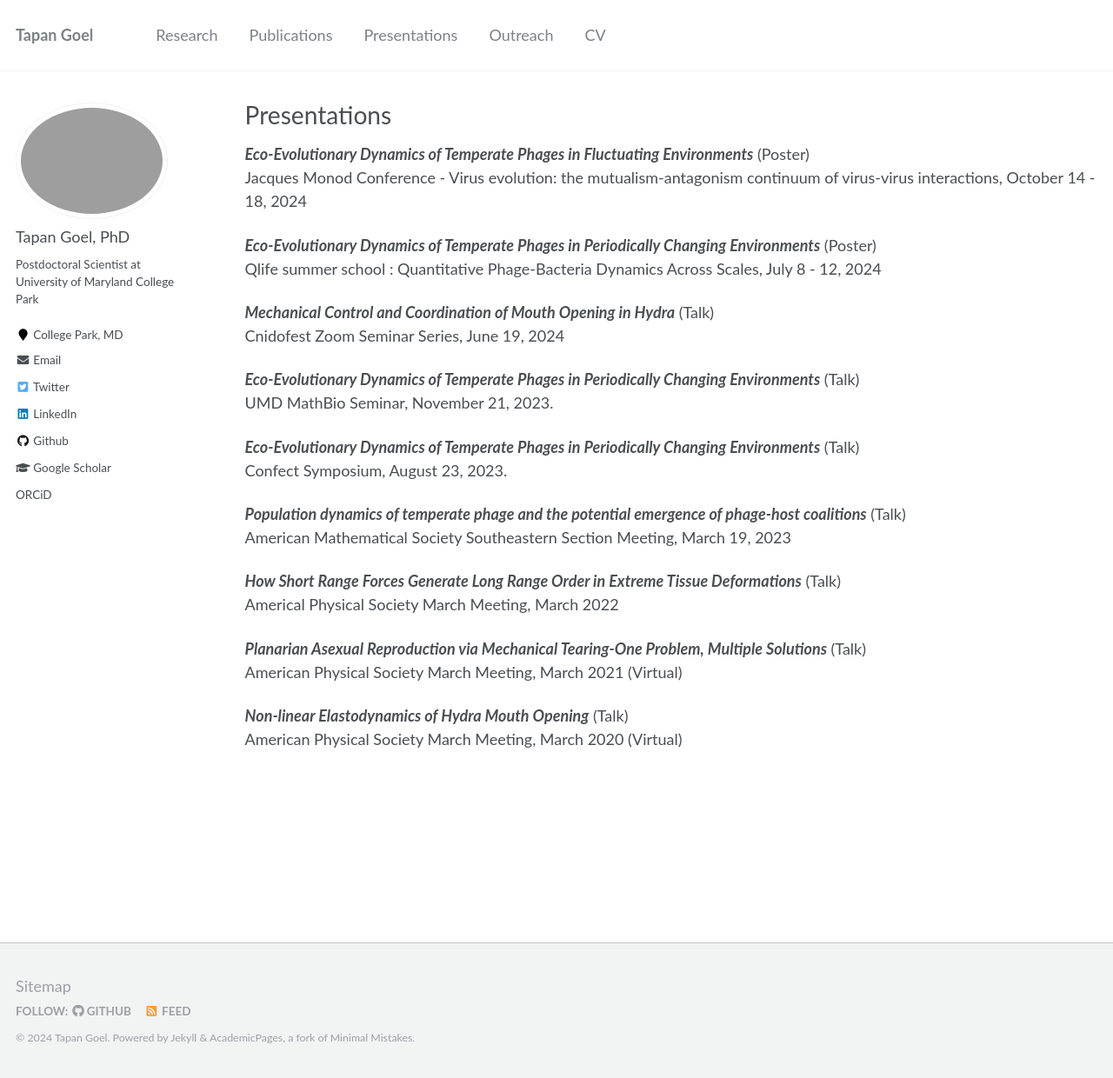
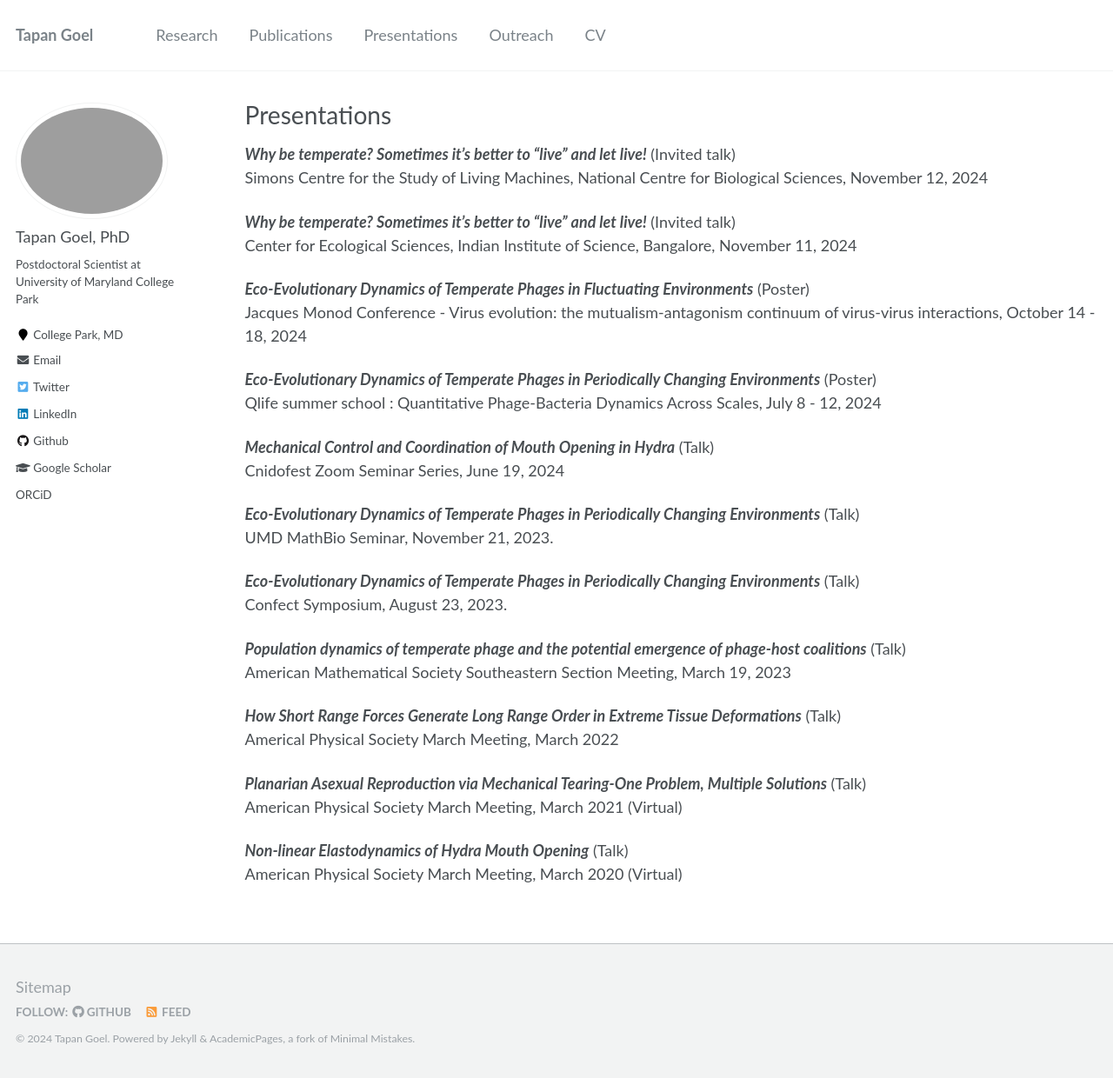
Before and after one commit to tapangoel1994/tapangoel1994.github.io, a Jekyll site: the page built from _pages/talks.md, in a window 1280 px wide and 1240 px high. Shown: the whole window at 87% size. Built offline with Jekyll 4.4.1, drawn with Linux system fonts in a browser that asks for light colours.

Commit message:
Update talks.md

```diff
--- a/_pages/talks.md
+++ b/_pages/talks.md
@@ -4,6 +4,12 @@ title: "Presentations"
 permalink: /presentations/
 author_profile: true
 ---
+
+***Why be temperate? Sometimes it's better to “live” and let live!*** (Invited talk)\
+Simons Centre for the Study of Living Machines, National Centre for Biological Sciences, November 12, 2024
+
+***Why be temperate? Sometimes it's better to “live” and let live!*** (Invited talk)\
+Center for Ecological Sciences, Indian Institute of Science, Bangalore, November 11, 2024
 
 ***Eco-Evolutionary Dynamics of Temperate Phages in Fluctuating Environments*** (Poster)\
 Jacques Monod Conference - Virus evolution: the mutualism-antagonism continuum of virus-virus interactions, October 14 - 18, 2024
```
